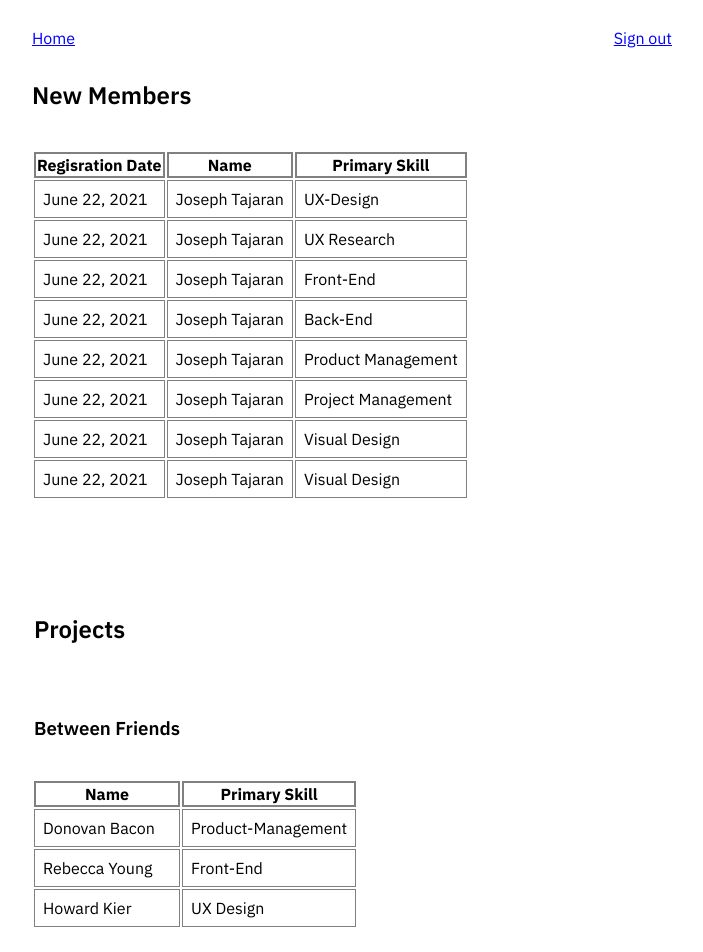
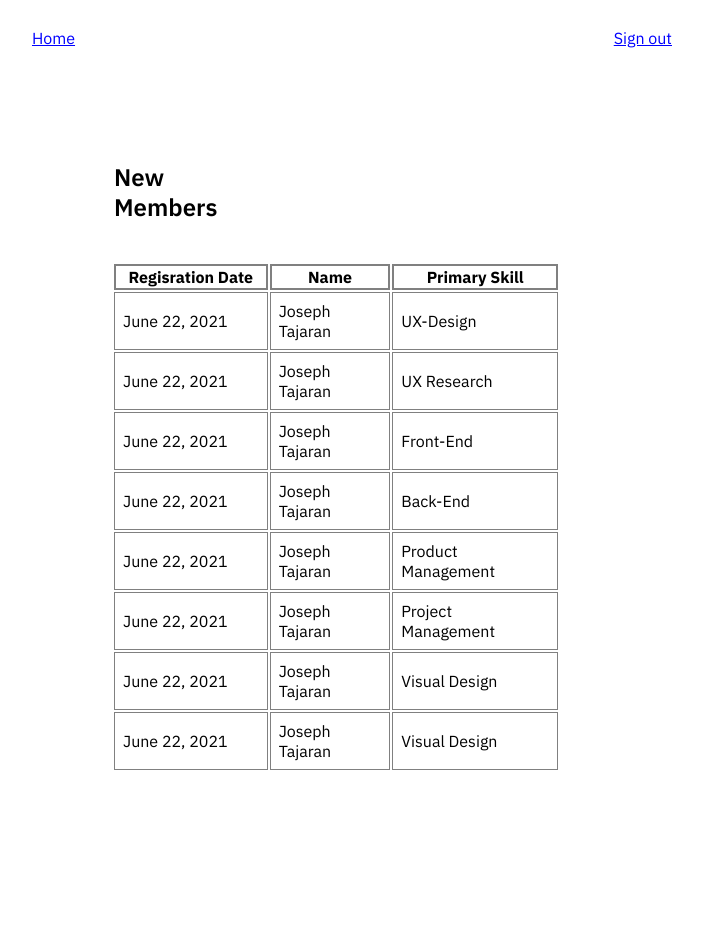
Before and after one commit to code-312/Voma, a React (Create React App) app: page /dashboard in a window 1280 px wide. Shown: the part 100-1052 px from the top of the page, without its empty margins (288-991 px from the left). Before the commit the page ends 1029 px from the top, so only its background shows below. Built offline with nearby package versions, Linux system fonts and the light colour scheme.

Commit message:
attempting to center tables

```diff
--- a/src/pages/Dashboard.jsx
+++ b/src/pages/Dashboard.jsx
@@ -21,7 +21,8 @@ export default function Dashboard() {
   ];
 
   const StyledSection = styled.section`
-    table td {
+
+  table td {
       padding: 0.5rem;
       margin: 4rem;
       border: 1px solid gray;
@@ -54,6 +55,27 @@ export default function Dashboard() {
     .sign-out{
       float: right;
     }
+
+    .table-container {
+      //  margin: 0 auto;
+      // text-align: center;
+      margin-left: auto;
+      margin-right: auto;
+    }
+
+    table {
+      width:70%;
+    margin-left:15%;
+    margin-right:15%;
+    }
+
+    .newmember-table {
+      margin: 10vh;
+    }
+
+    .projects-table {
+      margin: 10vh;
+    }
   `;
 
   return (
@@ -64,9 +86,10 @@ export default function Dashboard() {
         <Link className="sign-out" to="/">Sign out</Link>
       </div>
       <div className="table-container">
-        <h2>New Members</h2>
-        <table>
+
+        <table className="newmember-table">
           <thead>
+          <h2>New Members</h2>
             <tr>
               <th>Regisration Date</th>
               <th>Name</th>
@@ -87,7 +110,7 @@ export default function Dashboard() {
         <br />
         <br />
         <br />
-        <table>
+        <table className="projects-table">
           <thead>
             <h2>Projects</h2>
             <h3>Between Friends</h3>
```
